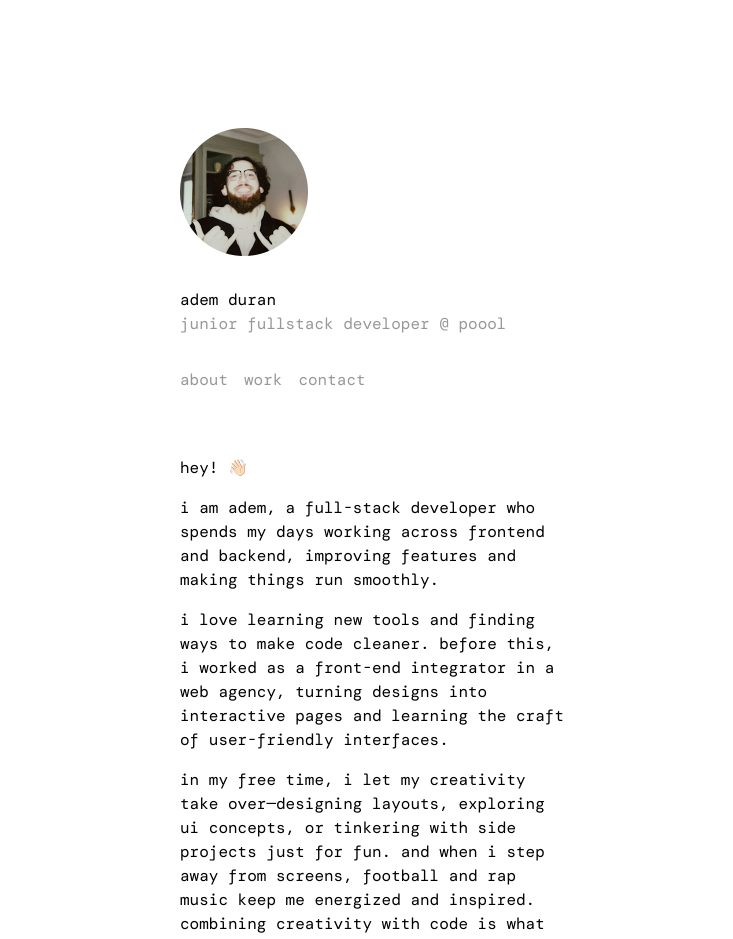
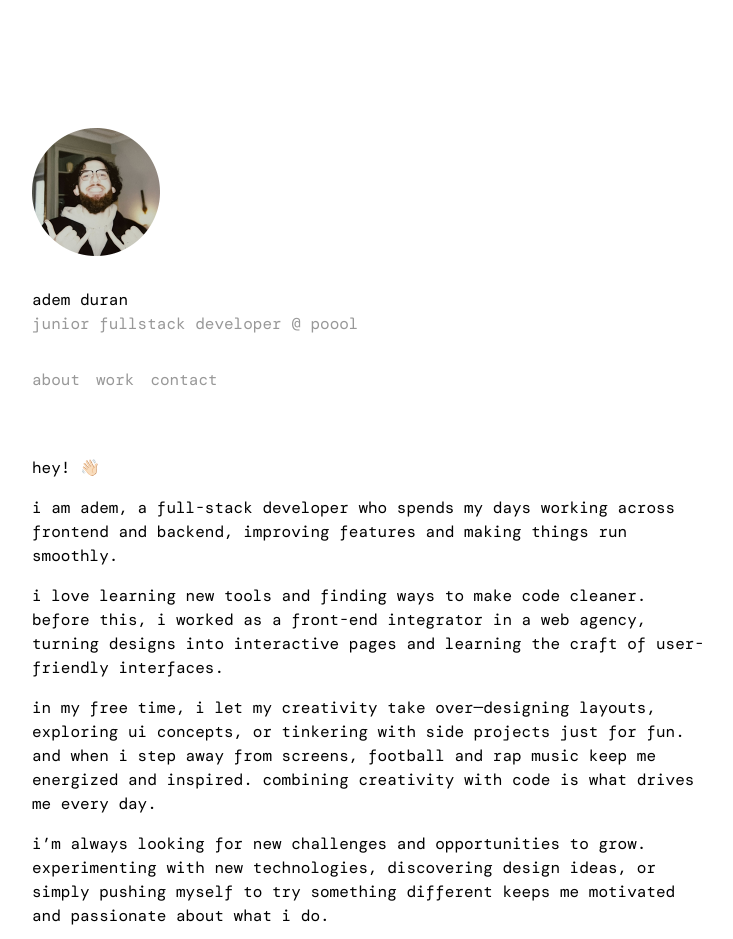
Before and after one commit to git2bezbar/portfolio, a Next.js app: page / in a window 1280 px wide. Shown: the top 939 px of the page, without its empty margins (268-1001 px from the left). Built offline with nearby package versions, Linux system fonts and the light colour scheme.

Commit message:
fix: using a better grid system

```diff
--- a/app/globals.css
+++ b/app/globals.css
@@ -8,4 +8,5 @@
 	--color-grapefruit: #EE7674;
 	--color-sunglow: #FFB800;
 	--color-onyx: #1A1A1A;
+	--custom-grid: 1fr 680px 1fr;
 }
--- a/app/layout.tsx
+++ b/app/layout.tsx
@@ -38,11 +38,13 @@ export default function RootLayout({
   return (
     <html lang="en">
       <body
-        className={`${dmMono.className} antialiased lowercase h-screen w-screen grid xl:grid-cols-9 xl:gap-16 *:xl:col-start-4 *:xl:col-end-7`}
+        className={`${dmMono.className} antialiased lowercase h-screen w-screen grid xl:gap-y-16 xl:grid-cols-(--custom-grid) *:xl:col-start-2 *:xl:col-end-3`}
       >
-				<Header />
-        {children}
-				<Footer />
+				<div className="flex flex-col gap-16 p-12 md:p-16 lg:p-32 xl:p-0">
+					<Header />
+					{children}
+					<Footer />
+				</div>
       </body>
     </html>
   );
--- a/app/page.tsx
+++ b/app/page.tsx
@@ -28,7 +28,7 @@ export default function Home() {
   return (
     <main
       ref={mainRef}
-      className="flex flex-col p-12 md:p-16 lg:p-32 xl:p-0 gap-16 items-start justify-center"
+      className="flex flex-col items-start justify-center gap-4"
     >
       <div className="flex flex-col gap-4">
         <p>hey! 👋🏻</p>
```
